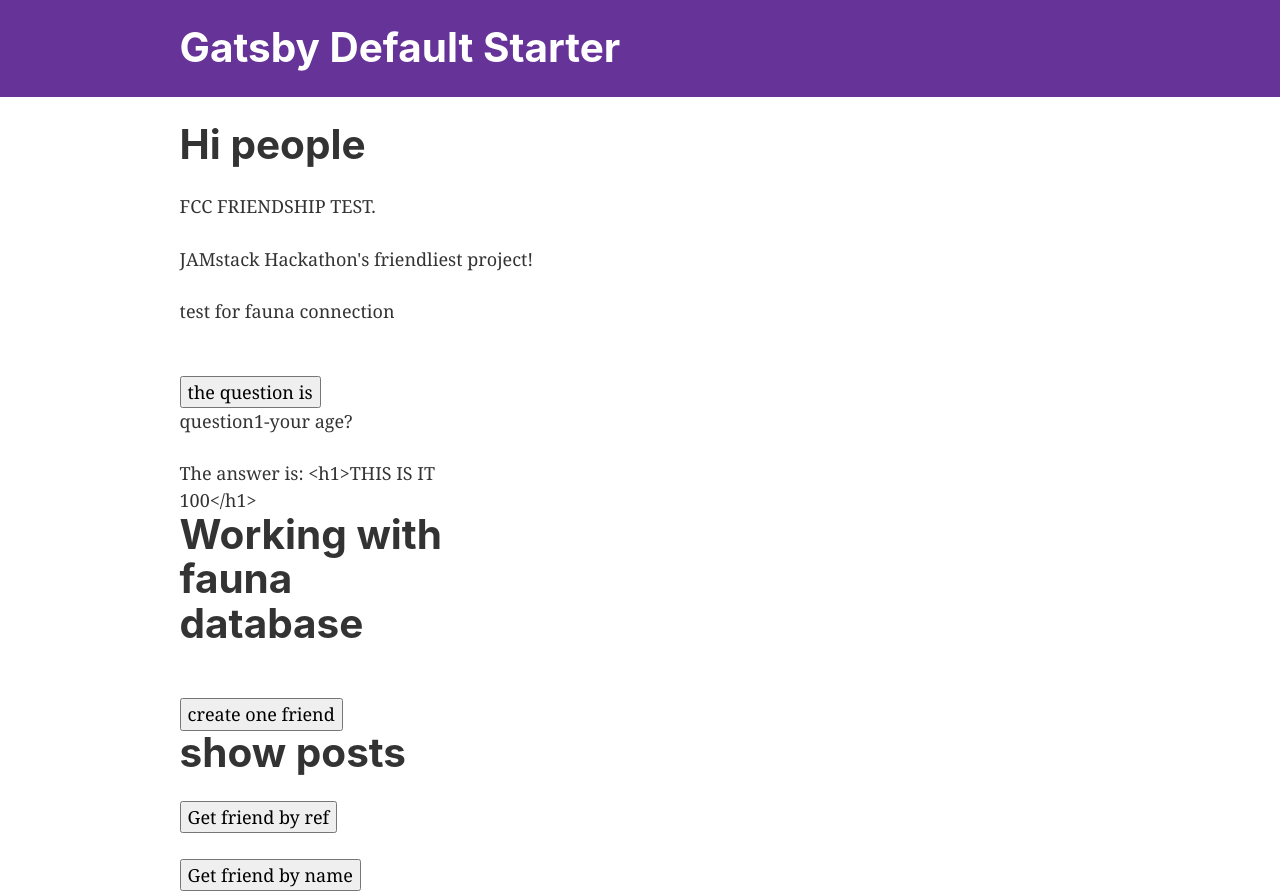
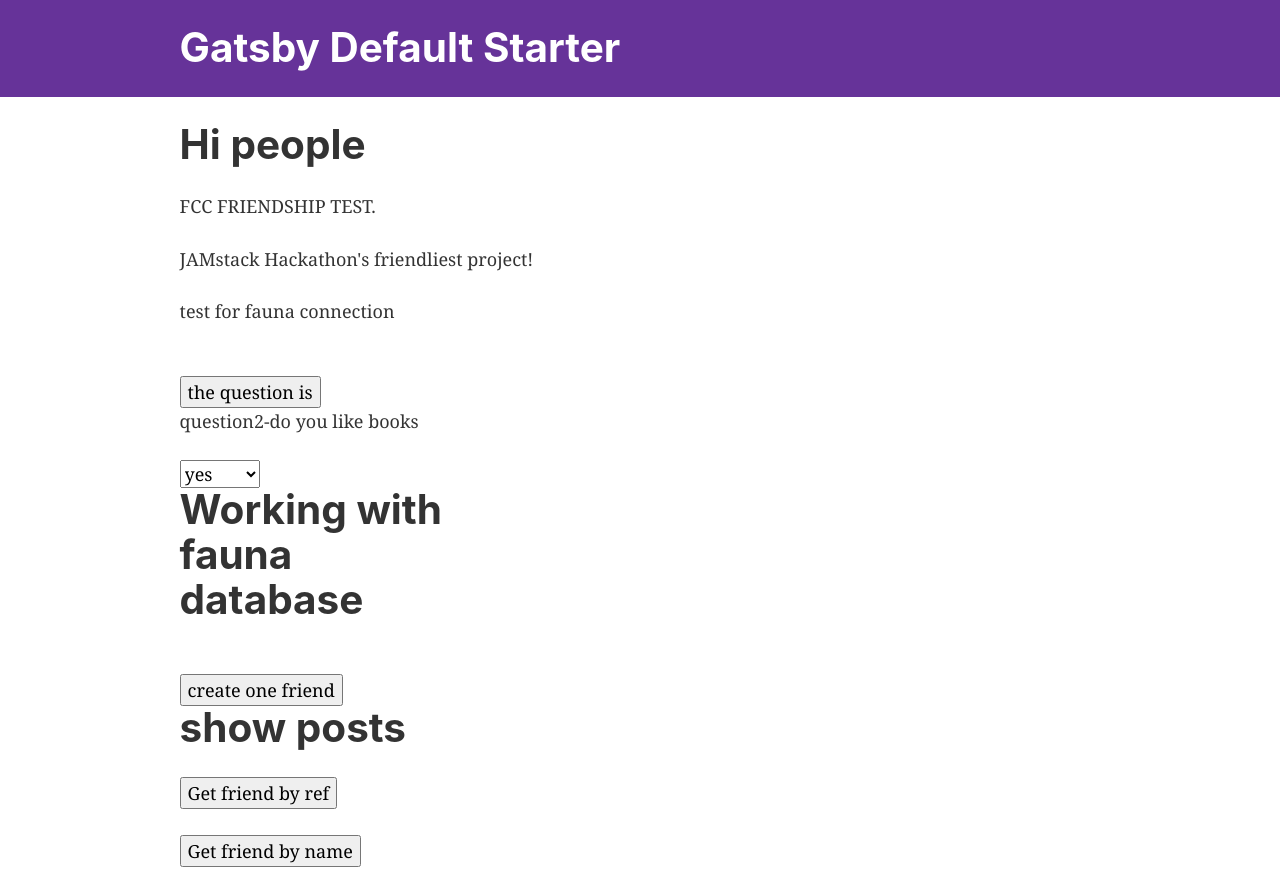
Before and after one commit to techalien/FccFriendshipTest, a Gatsby site: page / in a window 1280 px wide. Shown: the top 894 px of the page. Built offline with nearby package versions, Linux system fonts and the light colour scheme; Gatsby itself is replaced by a stand-in of ours.

Commit message:
small progress on questions and answers, many bugs still

```diff
--- a/src/components/changingQuestions/Answer.jsx
+++ b/src/components/changingQuestions/Answer.jsx
@@ -1,29 +1,50 @@
 import React, { Component } from 'react';
 
-class Answer extends React.Component{
-    constructor(props){
+class Answer extends React.Component {
+    constructor(props) {
         super(props);
-        this.state={answerToShow:""}
-        /* this.setState={
-            answerToShow:""
-        } */
-    }
+        this.state = { answerToShow: "" }
+        }
 
-    componentDidMount(){
-        let answerFromProp=this.props.prop;
-        console.log("answerFromProp",this.props.prop);
-        if (answerFromProp==100) {
+    componentDidMount() {
+        let answerFromProp = this.props.answerArray;
+        let answerNo = this.props.answerNo;
+        console.log("answerFromProp", this.props.answerArray, "answerNumber(counter)", answerNo);
+        if (answerFromProp == 100) {
             this.setState((state, props) => ({
-                answerToShow:`<h1>THIS IS IT ${answerFromProp}</h1>`,
+                answerToShow: this.createInputFieldNumbers()
+
+            }));
+        } else {
+                this.setState((state, props) => ({
+                answerToShow: this.addSelectBox(),
             }));
         }
     }
+    createInputFieldNumbers() {
+        return (<input id="number" type="number" min="0" max="100"></input>)
+    }
+
+    addSelectBox() {
+        var sel = document.getElementById('answerList');
+        var opt = null;
+
+        for (let i = 0; i < this.props.answerArray.length; i++) {
+
+            opt = document.createElement('option');
+            opt.value = this.props.answerArray[i];
+            opt.innerHTML = this.props.answerArray[i];
+            sel.appendChild(opt);
+        }
+      }
 
     render() {
-        console.log("answer in answer is",this.state.answerToShow);
-        return (
-            <div>The answer is: {this.state.answerToShow}</div>
-              )
+        console.log("answer in answer is", this.state.answerToShow);
+        return [
+            <div id="answerOptions">{this.state.answerToShow}</div>,
+            <select id="answerList" />
+
+    ]
     }
 }
 
--- a/src/components/changingQuestions/ChangingQuestions.jsx
+++ b/src/components/changingQuestions/ChangingQuestions.jsx
@@ -3,17 +3,19 @@
 import { FAUNA_SECRET } from '../../constants';
 import Answer from './Answer';
 
-var client={};
+var client = {};
 
 class ChangingQuestions extends React.Component {
   constructor(props) {
     super(props);
-        this.questionList = [["question1-your age?",100],["question2-do you like books",["yes","no"]],["question3-do you like dogs",["yes","no"]],["question4 - how much do you like to study",["a lot","so and so","not at all"]],["your name is","FriendA"],["Send the challenge to (email)?","testmail@yahoo.com"]];
+    /* this.questionList = [["question1-your age?",100],["question2-do you like books",["yes","no"]],["question3-do you like dogs",["yes","no"]],["question4 - how much do you like to study",["a lot","so and so","not at all"]],["your name is","FriendA"],["Send the challenge to (email)?","testmail@yahoo.com"]]; */
+    this.questionList = [["question2-do you like books", ["yes", "no", "maybe"]], ["question1-your age?", 100], ["question3-do you like dogs", ["yes", "no"]], ["question4 - how much do you like to study", ["a lot", "so and so", "not at all"]], ["your name is", "FriendA"], ["Send the challenge to (email)?", "testmail@nonexistant.com"]];
     /* this.questionList = props.questionList; */
     this.answerList = [];
     this.handleClick = this.handleClick.bind(this);
-        this.state = {currentAnswer: this.questionList[0][1], currentQuestion: this.questionList[0][0], counter: 0};
-
+    this.state = { currentAnswer: this.questionList[0][1], currentQuestion: this.questionList[0][0], counter: 0 };
+    this.handleClickOnAnswer = this.handleClickOnAnswer.bind(this);
+    this.handleOnInputAnswer = this.handleOnInputAnswer.bind(this);
     this.addFriend = this.addFriend.bind(this);
     this.getFriendByRef = this.getFriendByRef.bind(this);
     this.getFriendByName = this.getFriendByName.bind(this);
@@ -27,15 +29,46 @@
     //this.answerList.add(this.state.currentAnswer);
     this.setState((state, props) => ({
       currentQuestion: this.questionList[state.counter + 1][0],
-              currentAnswer: this.questionList[state.counter +1][1],
+      currentAnswer: this.questionList[state.counter + 1][1],
       counter: state.counter + 1
     }));
-          console.log("currentAnswer",this.state.currentAnswer);
+    console.log("currentAnswer in handle click", this.state.currentAnswer);
+    if (this.state.currentAnswer == 100) {
+      this.setState({ [`answer${this.state.counter}`]: 0 });
+    } else if (this.state.currentAnswer == "FriendA") {
+      this.setState({ [`answer${this.state.counter}`]: "" });
+    } else if (this.state.currentAnswer == "testmail@nonexistant.com") {
+      this.setState({ [`answer${this.state.counter}`]: "testmail@nonexistant.com" });
+    } else {
+      this.setState({ [`answer${this.state.counter}`]: this.state.currentAnswer[0] });
+    }
   }
 
-      handleAnswer(){
-        console.log("state in handleAnswers",this.state);
+  handleAnswer() {
+    console.log("state in handleAnswers", this.state);
   }
+
+  //has more usecases (name, email)
+  handleClickOnAnswer = (e) => {
+    //e.preventDefault();
+    console.log("e", e.target);
+    if (e.target.getAttribute("type") !== "number") {
+      this.setState({ [`answer${this.state.counter}`]: e.target.value });
+      console.log("the state in handleClickOnAnswer", this.state);
+    }
+  }
+
+  //not working correctly
+  handleOnInputAnswer = (e) => {
+    e.preventDefault();
+    console.log("e", e.target);
+    if (e.target.getAttribute("type") == "number") {
+      this.setState({ [`answer${this.state.counter}`]: e.target.value });
+      console.log("the state in handleClickOnAnswer", this.state);
+    }
+  }
+
+
 
   addFriend(e) {
     client = new faunadb.Client({ secret: FAUNA_SECRET });
@@ -47,16 +80,18 @@
     client.query(
       q.Create(
         q.Class("friends"),
-              { data: {
+        {
+          data: {
             "name": `${name}`,
             "question1": `how old is ${name} ?`,
             "answer1": `${age}`,
             "question2": `where ${name} lives?`,
             "answer2": `${name}inIsrael`,
             "email": `${name}@gmail.com`,
-                  "second_name":`${second_name}`,
-                  "responseRef":``
-                } }))
+            "second_name": `${second_name}`,
+            "responseRef": ``
+          }
+        }))
       .then((ret) => console.log(ret))
   }
 
@@ -70,22 +105,22 @@
   }
 
   getFriendByRef(e) {
-      client = new faunadb.Client({ secret: FAUNA_SECRET});
+    client = new faunadb.Client({ secret: FAUNA_SECRET });
     e.preventDefault();
-      let idRef="214896159631606277";
+    let idRef = "214896159631606277";
     console.log("getFriendByRef func");
     client.query(q.Get(q.Ref(q.Class("friends"), idRef))).then((ret) => document.getElementById("getByRef").innerHTML = ret.data.name);
   }
 
   getFriendByName(e) {  //not working
-      client = new faunadb.Client({ secret: FAUNA_SECRET});
+    client = new faunadb.Client({ secret: FAUNA_SECRET });
     e.preventDefault();
     console.log("getFriendByName func");
 
     client.query(
       q.Get(
         q.Match(q.Index("a1"), "ion")))
-          .then((ret) => console.log("resolve in getFriendByName",ret));
+      .then((ret) => console.log("resolve in getFriendByName", ret));
     /* client.query(
         q.Get(
             q.Match(q.Index("all_friends"), "ion")))
@@ -106,38 +141,40 @@
       }));
   }
 
-  compareTwoFriends(e){
-      client = new faunadb.Client({ secret: FAUNA_SECRET});
+  compareTwoFriends(e) {
+    client = new faunadb.Client({ secret: FAUNA_SECRET });
     e.preventDefault();
     console.log("compare func");
-      let allRefs=[];
-      let answersA={};//answers friend A
-      let identical=false;
-      let responseRef="214905968405774853";
-      let originalRef="214896159631606277";
-      let countCorrectAns=0;
-      var p1 = new Promise( (resolve, reject) => {
+    let allRefs = [];
+    let answersA = {};//answers friend A
+    let identical = false;
+    let responseRef = "214905968405774853";
+    let originalRef = "214896159631606277";
+    let countCorrectAns = 0;
+    var p1 = new Promise((resolve, reject) => {
       resolve(client.query(
         q.Paginate(q.Match(q.Index("all_friends"))))
         .then((ret) => ret.data.forEach(function (index) {
           allRefs.push(index.id);
           console.log(index.id);
-              })).then(console.log("allRefs",allRefs)).then(function(){console.log("test",allRefs.includes(responseRef))}));
+        })).then(console.log("allRefs", allRefs)).then(function () { console.log("test", allRefs.includes(responseRef)) }));
       //or
       //reject ("Can't get list of instances from the database");
     });
-      p1.then(function(){if (allRefs.includes(responseRef)) {
-              client.query(q.Get(q.Ref(q.Class("friends"), responseRef))).then((ret) => {answersA = ret.data;console.log(answersA)});}
+    p1.then(function () {
+      if (allRefs.includes(responseRef)) {
+        client.query(q.Get(q.Ref(q.Class("friends"), responseRef))).then((ret) => { answersA = ret.data; console.log(answersA) });
+      }
     });
-      console.log("number of correct answers:",countCorrectAns);
-      document.getElementById("compare").innerHTML=identical;
+    console.log("number of correct answers:", countCorrectAns);
+    document.getElementById("compare").innerHTML = identical;
   }
 
-  updateRecord(e){
-      client = new faunadb.Client({ secret: FAUNA_SECRET});
+  updateRecord(e) {
+    client = new faunadb.Client({ secret: FAUNA_SECRET });
     e.preventDefault();
     console.log("updateRecord func");
-      let idRef="214905968405774853";
+    let idRef = "214905968405774853";
     client.query(
       q.Update(
         q.Ref(q.Class("friends"), idRef),
@@ -156,7 +193,9 @@
       <button onClick={this.handleClick}>the question is</button>,
       <br />,
       <p id="question"> {this.state.currentQuestion} </p>,
-            <Answer prop={this.state.currentAnswer} />,
+      <div onClick={this.handleClickOnAnswer} onChange={this.handleOnInputAnswer}>
+        <Answer answerArray={this.state.currentAnswer} answerNo={this.state.counter} />
+      </div>,
       <h1>Working with fauna database</h1>,
       <br />,
       <button onClick={this.addFriend}>create one friend</button>,
```
Lines whose indentation alone changed are shown as unchanged.
